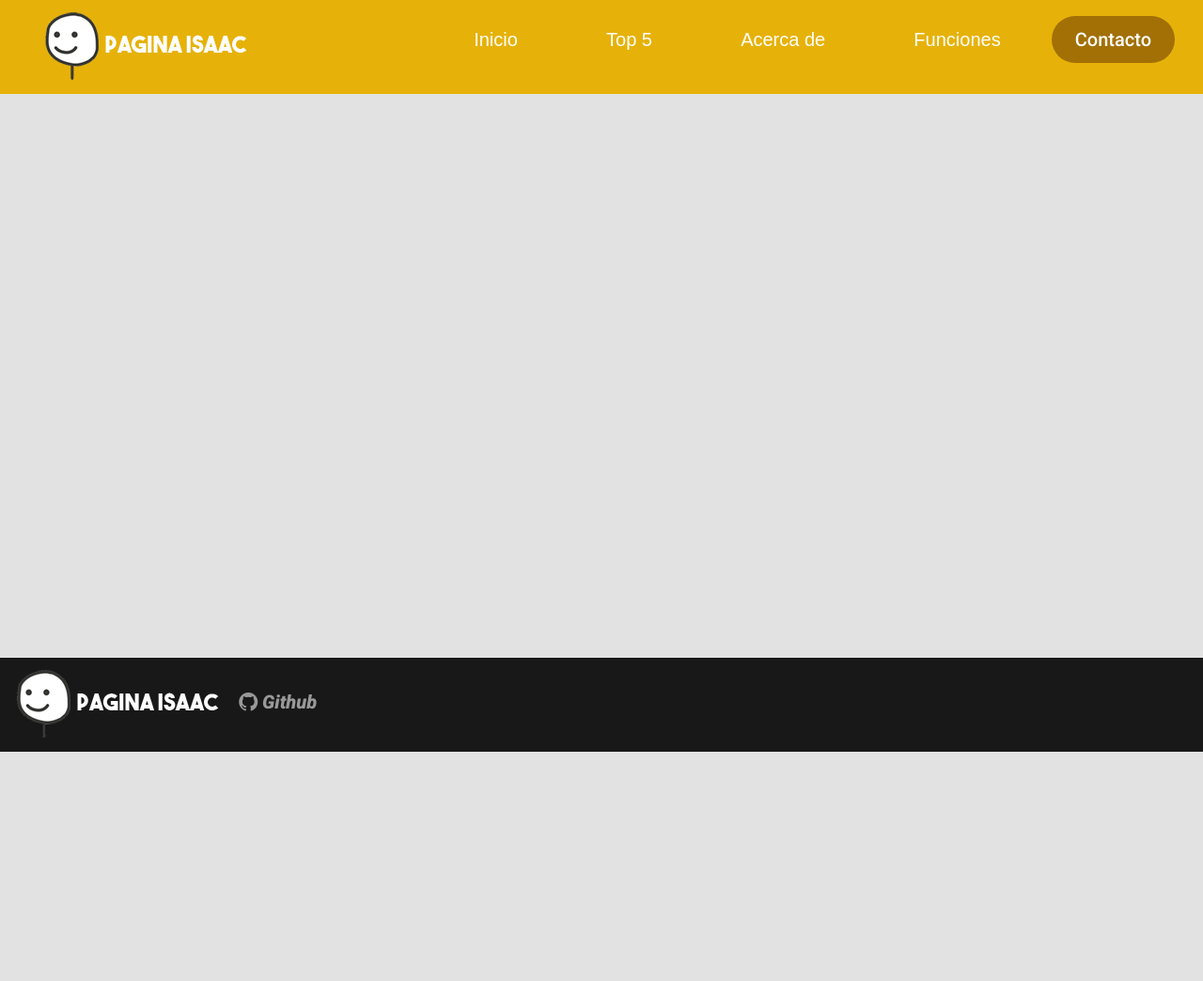
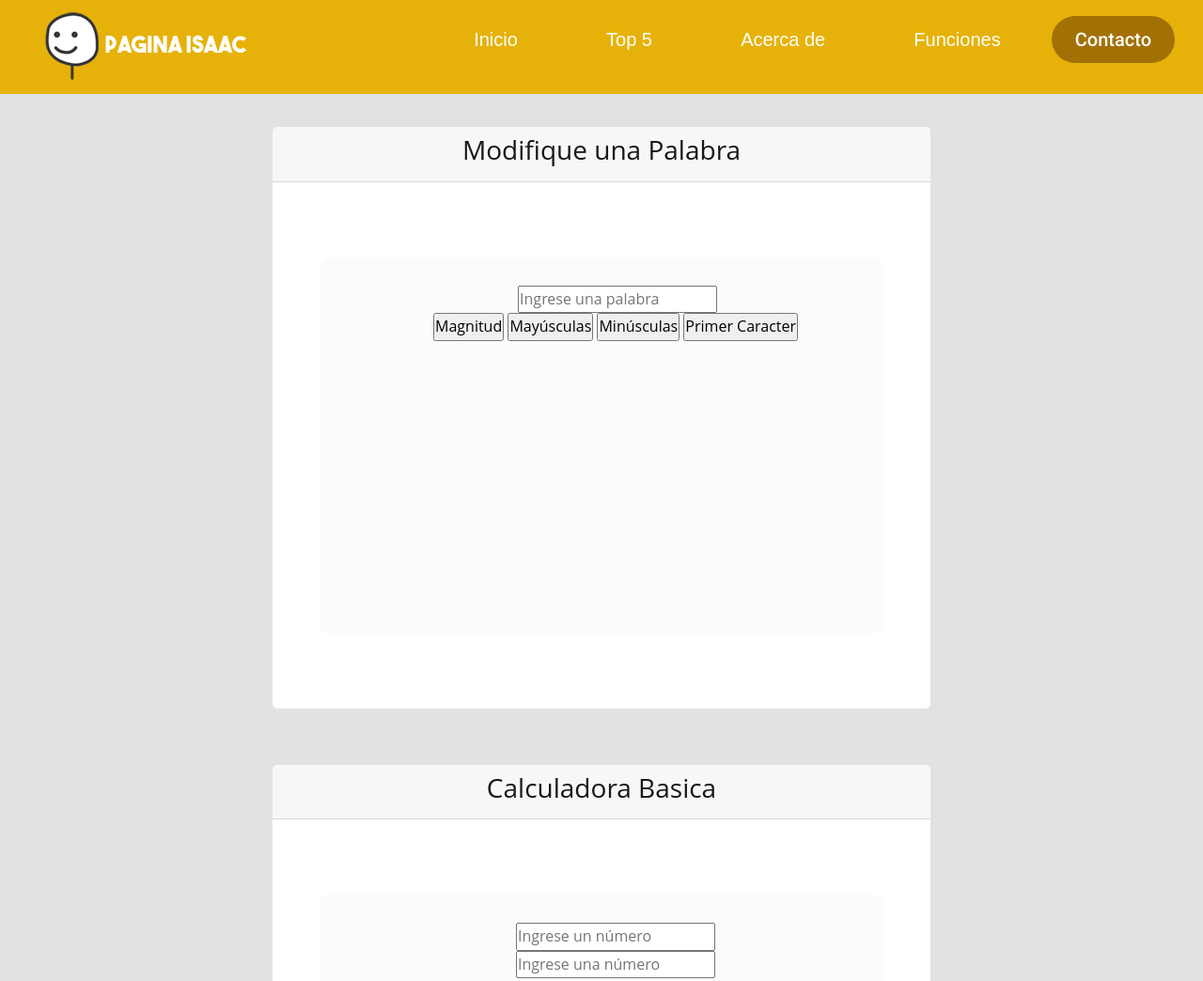
Before and after one commit to IsaacGomez10/Pagina-Html--Css-y-JS, a plain HTML site: page Funciones.html in a window 1280 px wide. Shown: the top 1044 px of the page at 94% size. Before the commit the page ends 800 px from the top, so only its background shows below. Drawn offline with nearby package versions, Linux system fonts and the light colour scheme.

Commit message:
Funciones

```diff
--- a/Css/estilos.css
+++ b/Css/estilos.css
@@ -384,6 +384,23 @@ display: block;
   height: 400px;
 }
 
+.card-contene{
+  font-size: 16px;
+  width: 700px;
+  margin: 30px auto;
+  border-radius: 5px;
+  box-shadow: 0 4px 8px 0 (rgb 0,0,0,0.1);
+  background: #ffffff;
+  overflow: hidden;
+}
+
+.card-contene .card-cont{
+  background-size: contain;
+  background-repeat: no-repeat;
+  width: 600px;
+  height: 400px;
+}
+
 @media screen and (max-width:930px) {
   .card{
     width: 500px;
@@ -398,6 +415,14 @@ display: block;
     width: 400px;
     height: 400px;
   }
+
+}
+
+/*--Funciones--*/
+
+button .cont{
+  display: block;
+
 
 }
 
--- a/Funciones.html
+++ b/Funciones.html
@@ -37,13 +37,44 @@
         </div>
     </div>
 
+    <div class="contenedor ">
+        <div class="card-contene">
+            <div class="card-header texto-centrado">
+                <h3 class="pleaceholder">Modifique una Palabra</h3>
+            </div>
+            <div class="card-cont texto-centrado contact-form">
+
+                <label for="" id="vista"></label>
+                <input class="input" type="text" value="" id="palabra" placeholder="Ingrese una palabra"><br>
+                <input class="fun" type="button" id="boton" onclick="convertir(1)" value="Magnitud"/>
+                <input class="fun" type="button" id="boton2" onclick="convertir(2)" value="Mayúsculas"/>
+                <input class="fun" type="button" id="boton3" onclick="convertir(3)" value="Minúsculas"/>
+                <input class="fun" type="button" id="boton4" onclick="convertir(4)" value="Primer Caracter"/>
+
+            </div>
+        </div>
+    </div>
+
+    <div class="contenedor ">
+        <div class="card-contene">
+            <div class="card-header texto-centrado">
+                <h3 class="pleaceholder">Calculadora Basica</h3>
+            </div>
+            <div class="card-cont texto-centrado contact-form">
+
+                <input class="input" type="number" value="" id="numero" placeholder="Ingrese un número"><br>
+                <input class="input" type="number" value="" id="numero" placeholder="Ingrese una número"><br>
+            </div>
+        </div>
+    </div>
+
     <footer class="texto-centrado">
         <div>
             <img class="logo" src="Imagenes/Icono.png" alt="logo" width="250px">
             <a target="_Blank" href="https://github.com/IsaacGomez10"><i class="bi-github"> Github</i></a>
         </div>
     </footer>
-    <script type="text/javascript" src="JavaScript/Celular.js"></script>
+    <script type="text/javascript" src="JavaScript/Funciones.js"></script>
 
 </body>
 </html>
--- a/JavaScript/Celular.js
+++ b/JavaScript/Celular.js
@@ -6,6 +6,7 @@ function openNav(){
 function closeNav(){
     document.getElementById("celular").style.width = "0";
 }
+
 /* -----datos para arreglar -------
 async function requestInfo(){
     console.log("Cargando Infirmación...");
--- /dev/null
+++ b/JavaScript/Funciones.js
@@ -0,0 +1,29 @@
+function openNav(){
+    document.getElementById("celular").style.width = "90%";
+
+}
+
+function closeNav(){
+    document.getElementById("celular").style.width = "0";
+}
+
+function innerHTML(id,result){
+    return getElementById(id).innerHTML = result;
+}
+function convertir(tipo){
+
+    var palabra = document.getElementById("palabra");
+    var texto = palabra.value;
+
+    if(tipo == 1){
+        palabra.value = texto.length;
+        return texto.getElementById("vista");
+    }else if(tipo == 2){
+        palabra.value = texto.toUpperCase();
+    }else if (tipo == 3){
+        palabra.value = texto.toLowerCase();
+    }else if (tipo = 4){
+        palabra.map(p => p[0].toUpperCase() + p.slice(1)).join(' ');
+    }
+
+}
```
